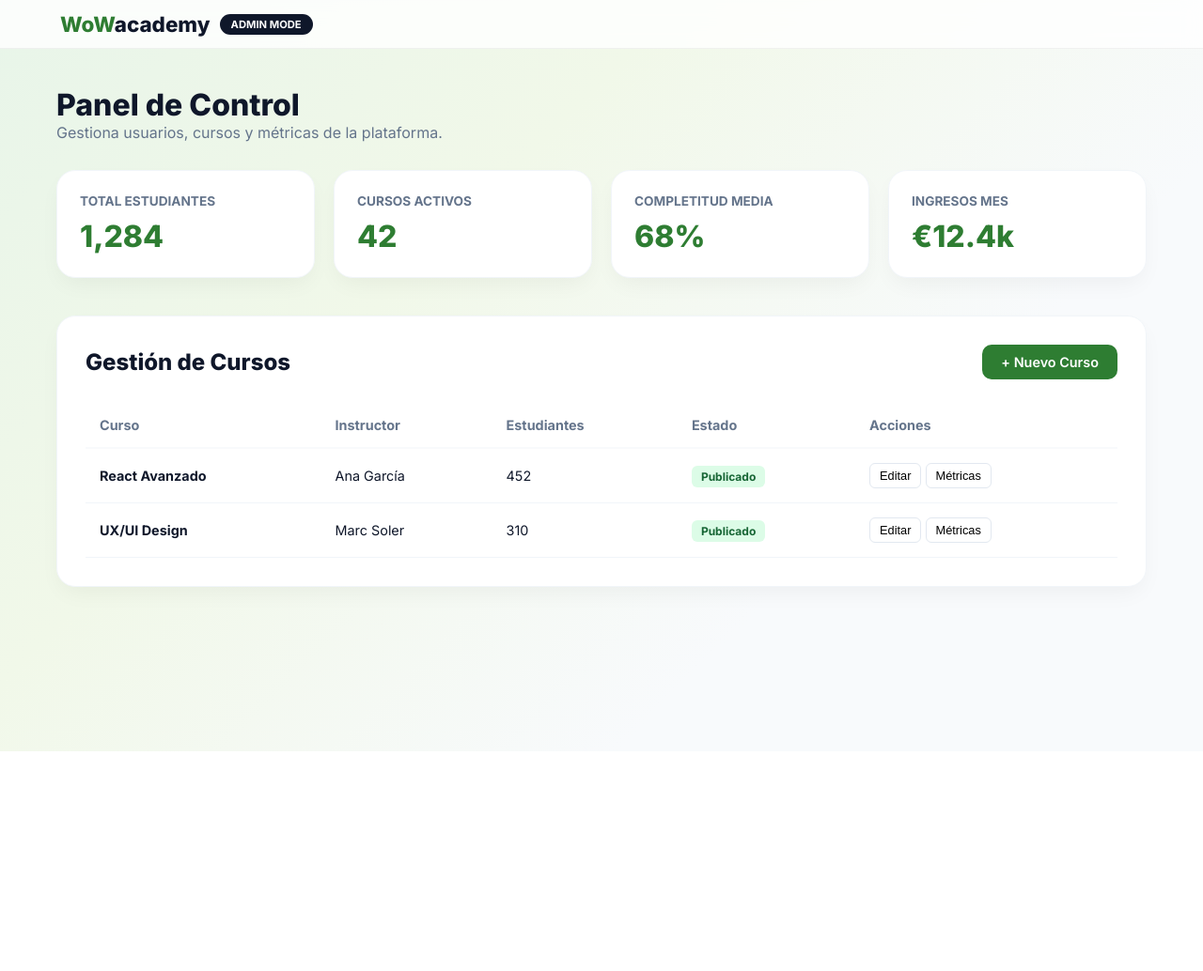
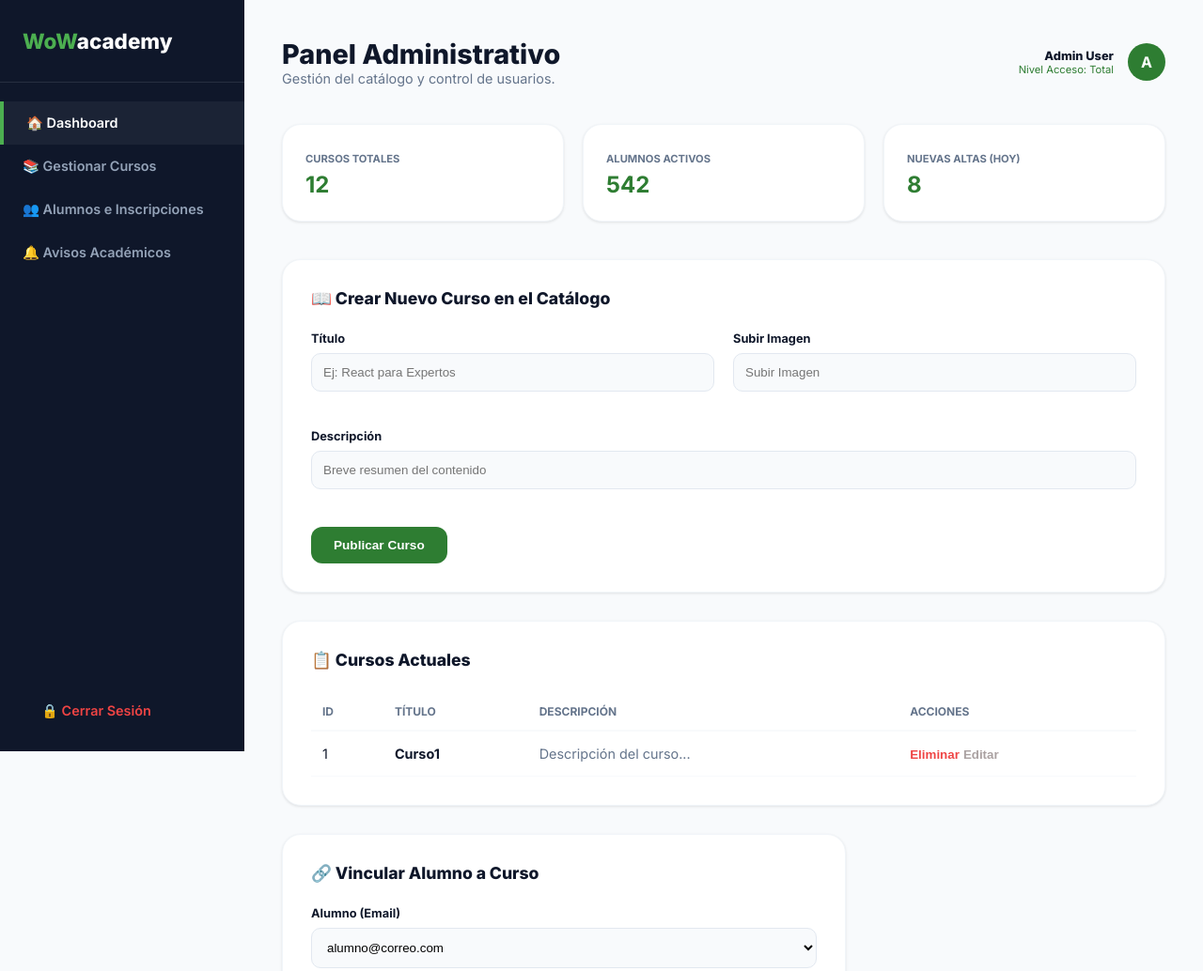
Before and after one commit to MISHALDO2/academia, a website: page public/admin.html in a window 1280 px wide. Shown: the top 1034 px of the page at 94% size. Before the commit the page ends 800 px from the top, so only its background shows below. Drawn offline with Linux system fonts and the light colour scheme.

Commit message:
Interfaz Admin Mejorada

```diff
--- a/public/admin.html
+++ b/public/admin.html
@@ -3,68 +3,95 @@
 <head>
     <meta charset="UTF-8">
     <meta name="viewport" content="width=device-width, initial-scale=1.0">
-    <title>Panel de Administración | WoWacademy</title>
+    <title>Admin Panel | WoWacademy</title>
     <link href="https://fonts.googleapis.com/css2?family=Inter:wght@400;500;600;700;800&display=swap" rel="stylesheet">
     <style>
         :root {
             --primary: #2e7d32;
             --primary-light: #4caf50;
             --primary-soft: #f0fdf4;
-            --dark: #0f172a;
+            --dark-sidebar: #0f172a;
             --text-muted: #64748b;
             --bg-body: #f8fafc;
             --white: #ffffff;
-            --shadow-md: 0 10px 25px -5px rgba(0, 0, 0, 0.05);
             --radius-lg: 20px;
-            --radius-md: 12px;
+            --shadow-sm: 0 1px 3px rgba(0,0,0,0.1);
         }
 
         * { box-sizing: border-box; margin: 0; padding: 0; }
 
         body {
             font-family: 'Inter', sans-serif;
-            background: linear-gradient(135deg, #e8f5e9 0%, #f1f8e9 35%, var(--bg-body) 70%);
-            background-attachment: fixed;
-            color: var(--dark);
+            background-color: var(--bg-body);
+            color: var(--dark-sidebar);
+            display: flex;
             min-height: 100vh;
         }
 
-        /* NAVEGACIÓN (Estilo WoWacademy) */
-        nav {
-            background: rgba(255, 255, 255, 0.8);
-            backdrop-filter: blur(10px);
-            padding: 12px 5%;
+        /* BARRA LATERAL */
+        .sidebar {
+            width: 260px;
+            background-color: var(--dark-sidebar);
+            color: white;
+            display: flex;
+            flex-direction: column;
+            position: fixed;
+            height: 100vh;
+            z-index: 1000;
+        }
+
+        .sidebar-header {
+            padding: 30px 24px;
+            font-weight: 800;
+            font-size: 1.4rem;
+            border-bottom: 1px solid rgba(255,255,255,0.1);
+        }
+        .sidebar-header span { color: var(--primary-light); }
+
+        .sidebar-menu {
+            flex-grow: 1;
+            padding: 20px 0;
+        }
+
+        .menu-item {
+            padding: 14px 24px;
+            display: flex;
+            align-items: center;
+            gap: 12px;
+            color: #94a3b8;
+            text-decoration: none;
+            font-size: 0.9rem;
+            font-weight: 600;
+            transition: all 0.3s;
+        }
+
+        .menu-item:hover, .menu-item.active {
+            color: white;
+            background: rgba(255,255,255,0.05);
+            border-left: 4px solid var(--primary-light);
+        }
+
+        /* CONTENIDO PRINCIPAL */
+        .main-content {
+            margin-left: 260px;
+            flex-grow: 1;
+            padding: 40px;
+        }
+
+        .header-top {
             display: flex;
             justify-content: space-between;
             align-items: center;
-            border-bottom: 1px solid rgba(0,0,0,0.05);
-            position: sticky; top: 0; z-index: 100;
+            margin-bottom: 40px;
         }
 
-        .nav-logo { font-weight: 800; font-size: 1.4rem; text-decoration: none; color: var(--dark); }
-        .nav-logo span { color: var(--primary); }
+        .welcome-msg h1 { font-size: 1.8rem; font-weight: 800; }
+        .welcome-msg p { color: var(--text-muted); font-size: 0.9rem; }
 
-        .admin-badge {
-            background: var(--dark);
-            color: white;
-            padding: 4px 12px;
-            border-radius: 50px;
-            font-size: 0.7rem;
-            font-weight: 700;
-            text-transform: uppercase;
-            margin-left: 10px;
-        }
-
-        /* LAYOUT */
-        .admin-container {
-            max-width: 1200px;
-            margin: 40px auto;
-            padding: 0 20px;
-        }
-
+        /* TARJETAS */
         .stats-grid {
             display: grid;
-            grid-template-columns: repeat(auto-fit, minmax(240px, 1fr));
+            grid-template-columns: repeat(auto-fit, minmax(200px, 1fr));
             gap: 20px;
             margin-bottom: 40px;
         }
@@ -73,159 +100,154 @@
             background: var(--white);
             padding: 24px;
             border-radius: var(--radius-lg);
-            box-shadow: var(--shadow-md);
+            box-shadow: var(--shadow-sm);
             border: 1px solid #f1f5f9;
         }
 
-        .stat-card h3 { color: var(--text-muted); font-size: 0.85rem; text-transform: uppercase; margin-bottom: 10px; }
-        .stat-card .value { font-size: 2rem; font-weight: 800; color: var(--primary); }
+        .stat-card small { color: var(--text-muted); font-weight: 700; text-transform: uppercase; font-size: 0.7rem; }
+        .stat-card h2 { font-size: 1.5rem; margin-top: 5px; color: var(--primary); }
 
-        /* TABLA DE GESTIÓN */
-        .management-section {
+        /* TABLAS Y FORMULARIOS */
+        .glass-panel {
             background: var(--white);
             border-radius: var(--radius-lg);
             padding: 30px;
-            box-shadow: var(--shadow-md);
+            box-shadow: var(--shadow-sm);
             border: 1px solid #f1f5f9;
+            margin-bottom: 30px;
         }
 
-        .section-header {
-            display: flex;
-            justify-content: space-between;
-            align-items: center;
-            margin-bottom: 25px;
+        .panel-title { font-size: 1.1rem; font-weight: 800; margin-bottom: 25px; display: flex; align-items: center; gap: 10px; }
+
+        table { width: 100%; border-collapse: collapse; }
+        th { text-align: left; padding: 12px; font-size: 0.75rem; color: var(--text-muted); text-transform: uppercase; border-bottom: 2px solid var(--bg-body); }
+        td { padding: 15px 12px; border-bottom: 1px solid #f8fafc; font-size: 0.9rem; }
+
+        /* BOTONES */
+        .btn {
+            padding: 12px 24px;
+            border-radius: 12px;
+            font-weight: 700;
+            border: none;
+            cursor: pointer;
+            transition: 0.3s;
+            font-size: 0.85rem;
         }
+        .btn-primary { background: var(--primary); color: white; }
+        .btn-primary:hover { background: var(--primary-light); transform: translateY(-2px); }
 
-        .btn-add {
-            background: var(--primary);
-            color: white;
-            padding: 10px 20px;
+        .input-group { margin-bottom: 20px; }
+        .input-group label { display: block; font-size: 0.8rem; font-weight: 700; margin-bottom: 8px; }
+        .input-group input, .input-group select {
+            width: 100%;
+            padding: 12px;
             border-radius: 10px;
-            text-decoration: none;
-            font-weight: 600;
-            font-size: 0.9rem;
-            transition: 0.3s;
+            border: 1px solid #e2e8f0;
+            background: #f8fafc;
+            outline: none;
         }
-
-        .btn-add:hover { background: var(--primary-light); transform: translateY(-2px); }
-
-        table {
-            width: 100%;
-            border-collapse: collapse;
-            font-size: 0.9rem;
-        }
-
-        th {
-            text-align: left;
-            padding: 15px;
-            color: var(--text-muted);
-            border-bottom: 2px solid var(--bg-body);
-            font-weight: 700;
-        }
-
-        td {
-            padding: 15px;
-            border-bottom: 1px solid #f1f5f9;
-        }
-
-        .status-pill {
-            padding: 4px 10px;
-            border-radius: 6px;
-            font-size: 0.75rem;
-            font-weight: 700;
-        }
-
-        .status-active { background: #dcfce7; color: #166534; }
-
-        .action-btn {
-            background: none;
-            border: 1px solid #e2e8f0;
-            padding: 5px 10px;
-            border-radius: 6px;
-            cursor: pointer;
-            font-size: 0.8rem;
-            transition: 0.2s;
-        }
-
-        .action-btn:hover { border-color: var(--primary); color: var(--primary); }
-
     </style>
 </head>
 <body>
+    <aside class="sidebar">
+        <div class="sidebar-header">
+            <span>WoW</span>academy
+        </div>
+        <nav class="sidebar-menu">
+            <a href="#" class="menu-item active">🏠 Dashboard</a>
+            <a href="#cursos" class="menu-item">📚 Gestionar Cursos</a>
+            <a href="#alumnos" class="menu-item">👥 Alumnos e Inscripciones</a>
+            <a href="#noticias" class="menu-item">🔔 Avisos Académicos</a>
+        </nav>
+        <div style="padding: 20px;">
+            <a href="/" class="menu-item" style="color: #ef4444;">🔒 Cerrar Sesión</a>
+        </div>
+    </aside>
 
-    <nav>
-        <div style="display: flex; align-items: center;">
-            <a href="index.html" class="nav-logo"><span>WoW</span>academy</a>
-            <span class="admin-badge">Admin Mode</span>
-        </div>
-    </nav>
-
-    <div class="admin-container">
-        <header style="margin-bottom: 30px;">
-            <h1 style="font-size: 2rem; font-weight: 800;">Panel de Control</h1>
-            <p style="color: var(--text-muted);">Gestiona usuarios, cursos y métricas de la plataforma.</p>
+    <main class="main-content">
+        <header class="header-top">
+            <div class="welcome-msg">
+                <h1>Panel Administrativo</h1>
+                <p>Gestión del catálogo y control de usuarios.</p>
+            </div>
+            <div class="user-info" style="display: flex; align-items: center; gap: 15px;">
+                <div style="text-align: right;">
+                    <div style="font-weight: 800; font-size: 0.8rem;">Admin User</div>
+                    <div style="font-size: 0.7rem; color: var(--primary);">Nivel Acceso: Total</div>
+                </div>
+                <div style="width: 40px; height: 40px; background: var(--primary); border-radius: 50%; display: flex; align-items: center; justify-content: center; color: white; font-weight: bold;">A</div>
+            </div>
         </header>
 
-        <div class="stats-grid">
-            <div class="stat-card">
-                <h3>Total Estudiantes</h3>
-                <div class="value">1,284</div>
-            </div>
-            <div class="stat-card">
-                <h3>Cursos Activos</h3>
-                <div class="value">42</div>
-            </div>
-            <div class="stat-card">
-                <h3>Completitud Media</h3>
-                <div class="value">68%</div>
-            </div>
-            <div class="stat-card">
-                <h3>Ingresos Mes</h3>
-                <div class="value">€12.4k</div>
-            </div>
+        <section class="stats-grid">
+            <div class="stat-card"><small>Cursos Totales</small><h2>12</h2></div>
+            <div class="stat-card"><small>Alumnos Activos</small><h2>542</h2></div>
+            <div class="stat-card"><small>Nuevas Altas (Hoy)</small><h2>8</h2></div>
+        </section>
+
+        <div class="glass-panel" id="cursos">
+            <div class="panel-title">📖 Crear Nuevo Curso en el Catálogo</div>
+            <form style="display: grid; grid-template-columns: 1fr 1fr; gap: 20px;">
+                <div class="input-group">
+                    <label>Título</label>
+                    <input type="text" placeholder="Ej: React para Expertos">
+                </div>
+                <div class="input-group">
+                    <label>Subir Imagen</label>
+                    <input type="text" placeholder="Subir Imagen">
+                </div>
+                <div class="input-group" style="grid-column: span 2;">
+                    <label>Descripción</label>
+                    <input type="text" placeholder="Breve resumen del contenido">
+                </div>
+                <button type="submit" class="btn btn-primary" style="width: fit-content;">Publicar Curso</button>
+            </form>
         </div>
 
-        <section class="management-section">
-            <div class="section-header">
-                <h2 style="font-weight: 800;">Gestión de Cursos</h2>
-                <a href="#" class="btn-add">+ Nuevo Curso</a>
-            </div>
-
+        <div class="glass-panel">
+            <div class="panel-title">📋 Cursos Actuales</div>
             <table>
                 <thead>
                     <tr>
-                        <th>Curso</th>
-                        <th>Instructor</th>
-                        <th>Estudiantes</th>
-                        <th>Estado</th>
+                        <th>ID</th>
+                        <th>Título</th>
+                        <th>Descripción</th>
                         <th>Acciones</th>
                     </tr>
                 </thead>
                 <tbody>
                     <tr>
-                        <td><strong>React Avanzado</strong></td>
-                        <td>Ana García</td>
-                        <td>452</td>
-                        <td><span class="status-pill status-active">Publicado</span></td>
+                        <td>1</td>
+                        <td><strong>Curso1</strong></td>
+                        <td style="color: var(--text-muted);">Descripción del curso...</td>
                         <td>
-                            <button class="action-btn">Editar</button>
-                            <button class="action-btn">Métricas</button>
-                        </td>
-                    </tr>
-                    <tr>
-                        <td><strong>UX/UI Design</strong></td>
-                        <td>Marc Soler</td>
-                        <td>310</td>
-                        <td><span class="status-pill status-active">Publicado</span></td>
-                        <td>
-                            <button class="action-btn">Editar</button>
-                            <button class="action-btn">Métricas</button>
+                            <button style="background:none; border:none; color:#ef4444; font-weight:700; cursor:pointer;">Eliminar</button>
+                            <button style="background:none; border:none; color:#aaa1a1; font-weight:700; cursor:pointer;">Editar</button>
                         </td>
                     </tr>
                 </tbody>
             </table>
-        </section>
-    </div>
+        </div>
 
+        <div class="glass-panel" id="alumnos" style="max-width: 600px;">
+            <div class="panel-title">🔗 Vincular Alumno a Curso</div>
+            <form>
+                <div class="input-group">
+                    <label>Alumno (Email)</label>
+                    <select>
+                        <option>alumno@correo.com</option>
+                    </select>
+                </div>
+                <div class="input-group">
+                    <label>Curso</label>
+                    <select>
+                        <option>Curso1</option>
+                    </select>
+                </div>
+                <button type="submit" class="btn btn-primary" style="width: 100%;">Inscribir Alumno</button>
+            </form>
+        </div>
+
+    </main>
 </body>
 </html>
```
